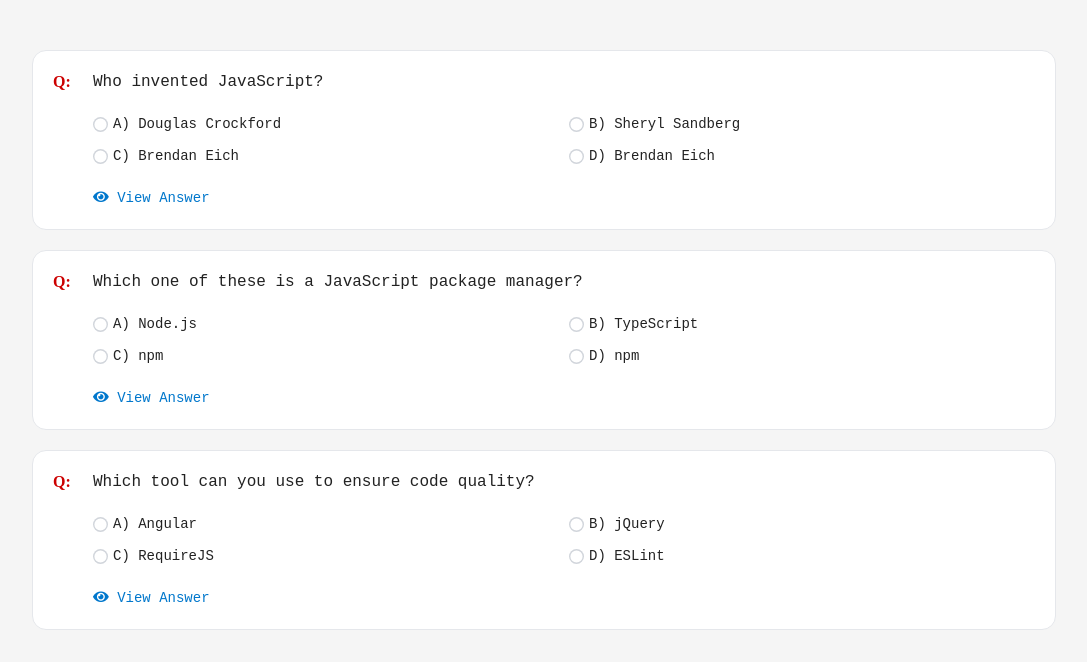
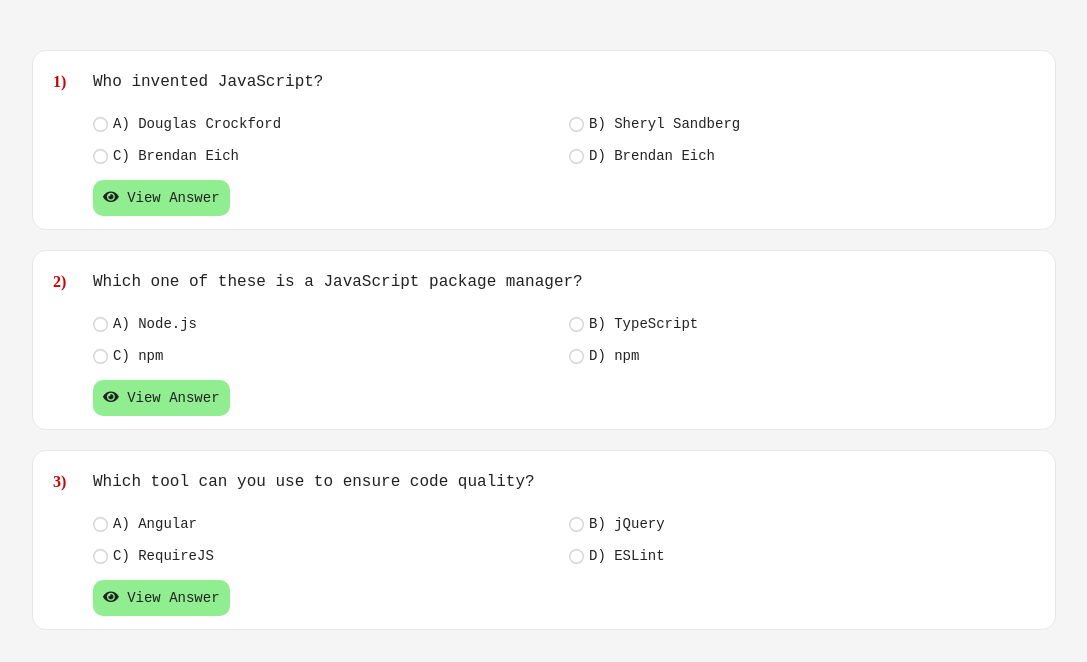
Before and after one commit to saravanan-inc/Quiz-app-demo2, a plain HTML site: page index.html in a window 1280 px wide. Shown: the whole page, without its empty margins (96-1183 px from the left). Drawn offline with Linux system fonts and the light colour scheme.

Commit message:
changed number and view answers

```diff
--- a/index.html
+++ b/index.html
@@ -25,6 +25,7 @@
         }
 
         body {
+            counter-reset: list;
             background-color: whitesmoke;
         }
 
@@ -59,6 +60,11 @@
             margin-bottom: 0;
             text-align: left;
             font-family: 'Times New Roman';
+        }
+
+        .quizapp__question > span:before {
+          content: counter(list) ") ";
+          counter-increment: list;
         }
 
         .quizapp__question > p {
@@ -115,12 +121,15 @@
             margin-left: 40px;
             text-decoration: none;
             cursor: pointer;
+            background-color: lightgreen;
+            padding: 10px;
+            border-radius: 10px;
 
         }
 
-        .quizapp__viewAns * {
+        /* .quizapp__viewAns * {
             color: #0077CC;
-        }
+        } */
 
         .quizapp__viewAns :hover {
             text-decoration: underline;
@@ -221,7 +230,7 @@
 
           output.push(
             `<div class="quizapp__content content${index}">
-                <div class="quizapp__question"><span>Q: </span> <p> ${currentQuestion.question}</p> </div>
+                <div class="quizapp__question"><span> </span> <p> ${currentQuestion.question}</p> </div>
                 <div class="quizapp__answers">${answers.join("")}</div>
                 <div class="quizapp__viewAns"><a href="javascript:showAns('${currentQuestion.correctAnswer}' ,'${index}');"><i class="fas fa-eye"></i> View Answer</a></div>
             </div>`
```
